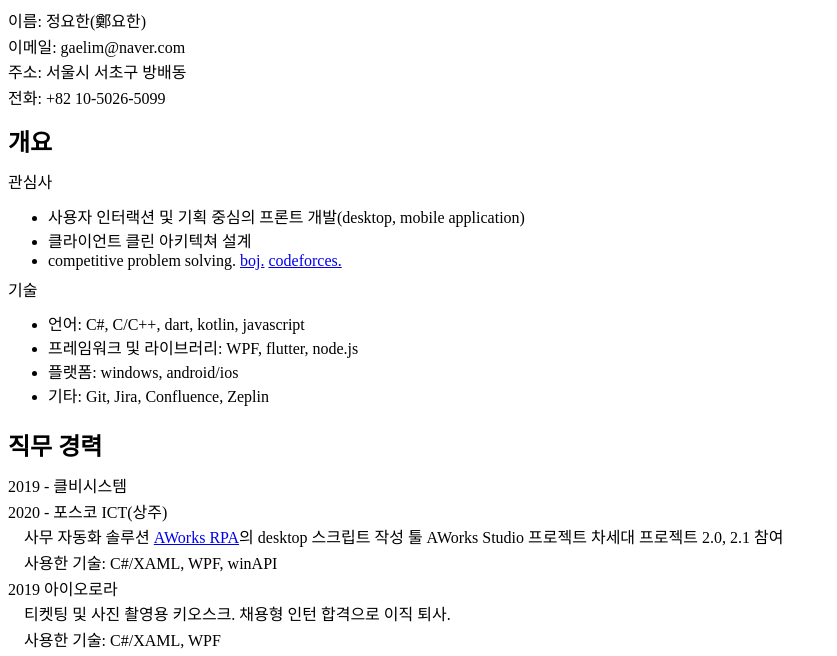
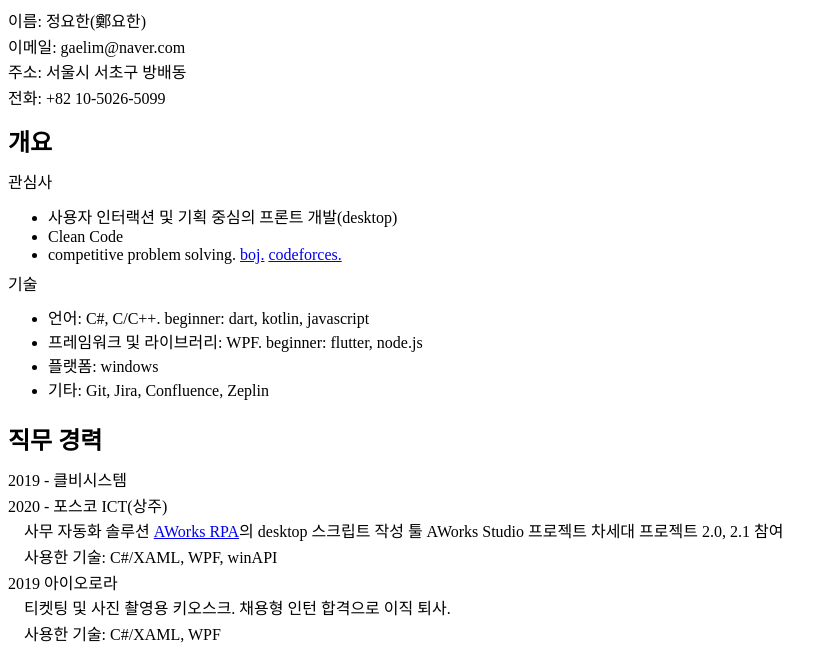
Before and after one commit to ingyeoking13/ingyeoking13.github.io, a plain HTML site: page index.html in a window 1280 px wide. Shown: the part 122-778 px from the top of the page, without its empty margins (0-837 px from the left). Drawn offline with Linux system fonts and the light colour scheme.

Commit message:
Update index.html

```diff
--- a/index.html
+++ b/index.html
@@ -27,15 +27,15 @@
         <h2>개요</h2>
         <p>관심사</p>
         <ul>
-            <li>사용자 인터랙션 및 기획 중심의 프론트 개발(desktop, mobile application)</li>
-            <li>클라이언트 클린 아키텍쳐 설계</li>
+            <li>사용자 인터랙션 및 기획 중심의 프론트 개발(desktop)</li>
+            <li>Clean Code</li>
             <li>competitive problem solving. <a href="https://www.acmicpc.net/user/gaelim">boj.</a> <a href="http://codeforces.com/profile/gaelim">codeforces.</a> </li>
         </ul>
         <p>기술</p>
         <ul>
-            <li>언어: C#, C/C++, dart, kotlin, javascript</li>
-            <li>프레임워크 및 라이브러리: WPF, flutter, node.js</li>
-            <li>플랫폼: windows, android/ios</li>
+            <li>언어: C#, C/C++. beginner: dart, kotlin, javascript</li>
+            <li>프레임워크 및 라이브러리: WPF. beginner: flutter, node.js</li>
+            <li>플랫폼: windows</li>
             <li>기타: Git, Jira, Confluence, Zeplin</li>
         </ul>
     </div>
```
